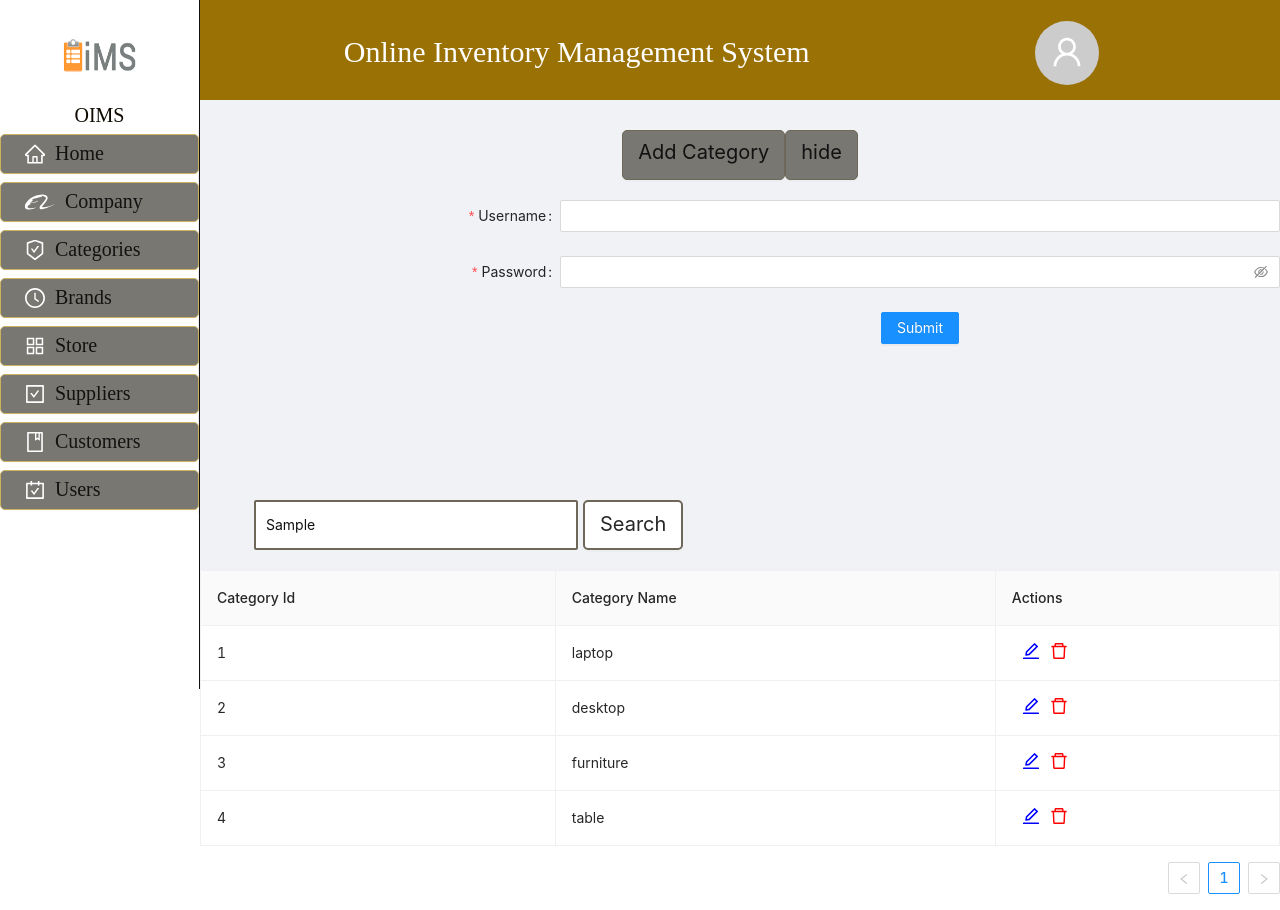
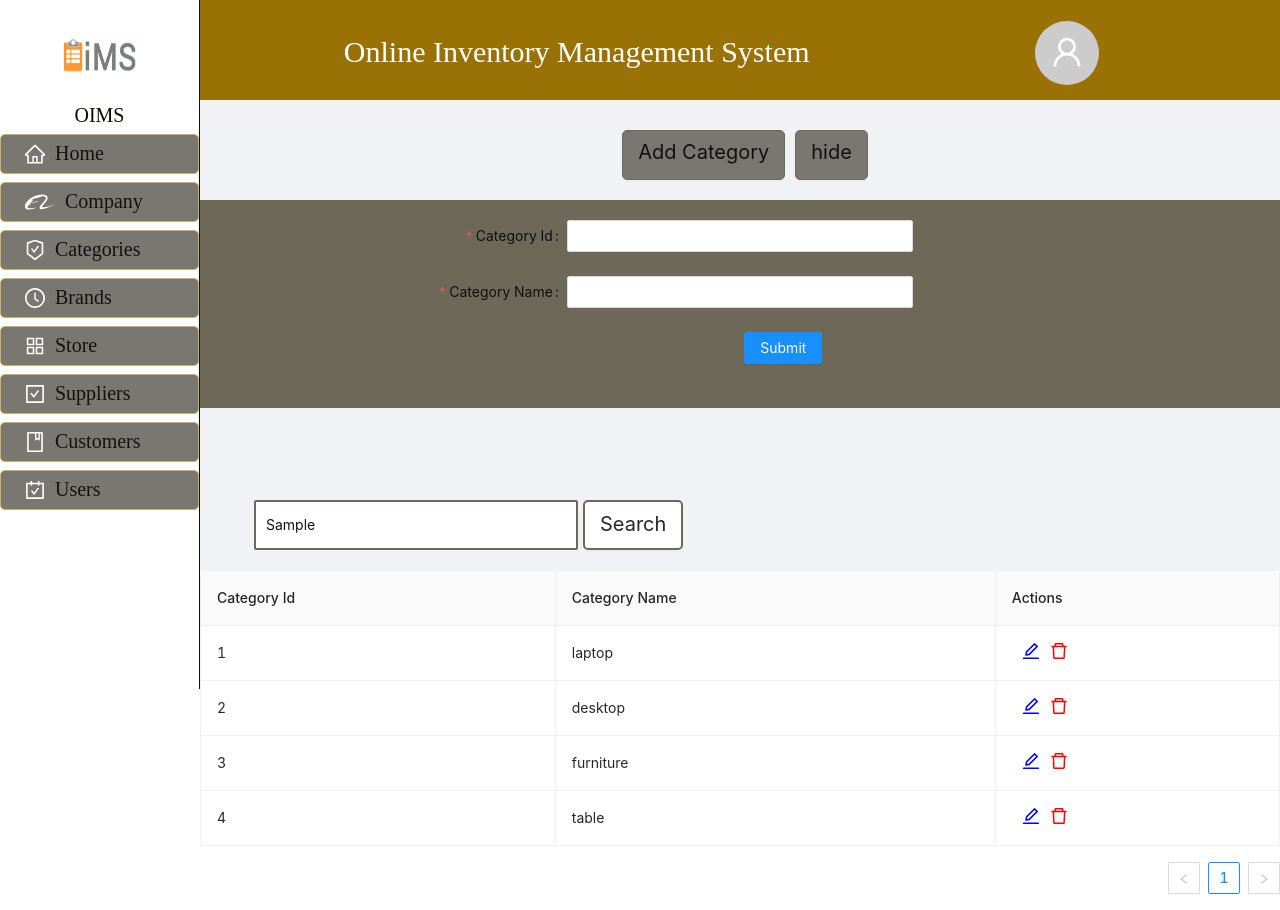
Before and after one commit to worashf/online-inventory-system-frontend, a React (Create React App) app: page / in a window 1280 px wide. Both pictures are taken after typing "Sample" into the empty fields and a click on the button "Add Category". Built offline with nearby package versions, Linux system fonts and the light colour scheme.

Commit message:
category registration function added

```diff
--- a/src/components/table/CategoryTable.js
+++ b/src/components/table/CategoryTable.js
@@ -17,7 +17,8 @@ const add_button = {
     "border-radius": "5px",
     "font-size": "20px",
     "padding-bottom": "20px",
-    "border": "1px solid #6e6859 "
+    "border": "1px solid #6e6859 ",
+    "margin-left":"10px"
 
 }
 
@@ -40,14 +41,22 @@ const search_btn = {
     "font-size": "20px"
 
 }
+const form_div = {
+    "background": "#6e6859 ",
+    "padding": "20px 20px",
+    "widht":"50%"
+}
 const CategoryTable = () => {
 
 
     const [isAdd, setIsAdd] = useState(false);
     const [addform,setAddForm] =useState(false)
-  const[categoryId, setCategoryId] =useState("")
-  const[categoryName, setCategoryName] =useState("")
+    const [newCategory, setNewCategory] = useState({
+        categoryId: "",
+        categoryName: ""
+})
 
+    const { categoryId, categoryName } = newCategory;
 
 
     const [categoryData, setCategoryData] = useState([
@@ -98,61 +107,74 @@ const CategoryTable = () => {
     ]
 
 
-    const addCategory = () => {
-        setIsAdd(true)
+
+
+    const handleIdChange =(e)=>{
+        console.log(e.target.value)
+        setNewCategory((cat) => (
+          {...cat, categoryId:e.target.value}
+        ))
+
+    }
+    const handleNameChange = (e) => {
+        console.log(e.target.value)
+        setNewCategory((cat) => (
+            {...cat, categoryName:e.target.value}
+        ))
+        console.log(newCategory)
     }
 
-    const resetAdding = () => {
-        setIsAdd(false)
+    const handleAddForm=(e)=>{
+     setAddForm(true)
 
-    }
-    const handleChange =(e)=>{
-
-            // const [name,value] =e.target;
-            // setNewCategory((newCategory)=>({...newCategory,name:value}))
-    }
-
-    const handleAddForm=()=>{
-        setAddForm(true)
     }
     const closeAddForm=()=>{
         setAddForm(false)
     }
+    const handleSubmit = (e) => {
+        e.preventDefault();
+        setNewCategory({categoryId:categoryId, categoryName :categoryName} )
+        console.log(newCategory)
+         setCategoryData( [...categoryData, newCategory] )
+
+
+}
+
     return (
         <>
             <div style={button_search}>
                 <Button size="large" style={add_button} onClick={handleAddForm}>Add Category</Button>
                 <Button size="large" style={add_button} onClick={closeAddForm}>hide</Button>
                 <div className={addform?"add-form":"hide-form"}>
-                <Form
+                <Form style={form_div}
       name="basic"
       labelCol={{ span: 8 }}
-      wrapperCol={{ span: 16 }}
+      wrapperCol={{ span: 8 }}
       initialValues={{ remember: true }}
 
 
       autoComplete="off"
     >
       <Form.Item
-        label="Username"
-        name="username"
-        rules={[{ required: true, message: 'Please input your username!' }]}
+        label="Category Id"
+        name="categoryId"
+        rules={[{ required: true, message: 'Please input your category id!' }]}
       >
-        <Input />
+                            <Input value={ categoryId} onChange={ handleIdChange}/>
       </Form.Item>
 
       <Form.Item
-        label="Password"
-        name="password"
-        rules={[{ required: true, message: 'Please input your password!' }]}
+        label="Category Name"
+        name="categoryName"
+        rules={[{ required: true, message: 'Please input your category name!' }]}
       >
-        <Input.Password />
+                            <Input value={categoryName } onChange={ handleNameChange}/>
       </Form.Item>
 
 
 
-      <Form.Item wrapperCol={{ offset: 8, span: 16 }}>
-        <Button type="primary" htmlType="submit">
+      <Form.Item wrapperCol={{ offset: 8, span: 10 }}>
+        <Button type="primary" htmlType="submit" onClick={ handleSubmit}>
           Submit
         </Button>
       </Form.Item>
@@ -174,28 +196,7 @@ const CategoryTable = () => {
             </Table>
 
 
-            <Modal
-                title="Add New Category"
-                okText="Save"
-                visible={isAdd}
-                onCancel={resetAdding}
-                // onOk={ (newCategory)=>{
-                //     const newCategories = [...categoryData, newCategory]
-                //     setCategoryData(newCategories);
 
-                // }}
-
-            >
- <Input
- value={categoryId}
-
- />
- <Input
-
-
- />
-
-            </Modal>
         </>
     )
 }
```
